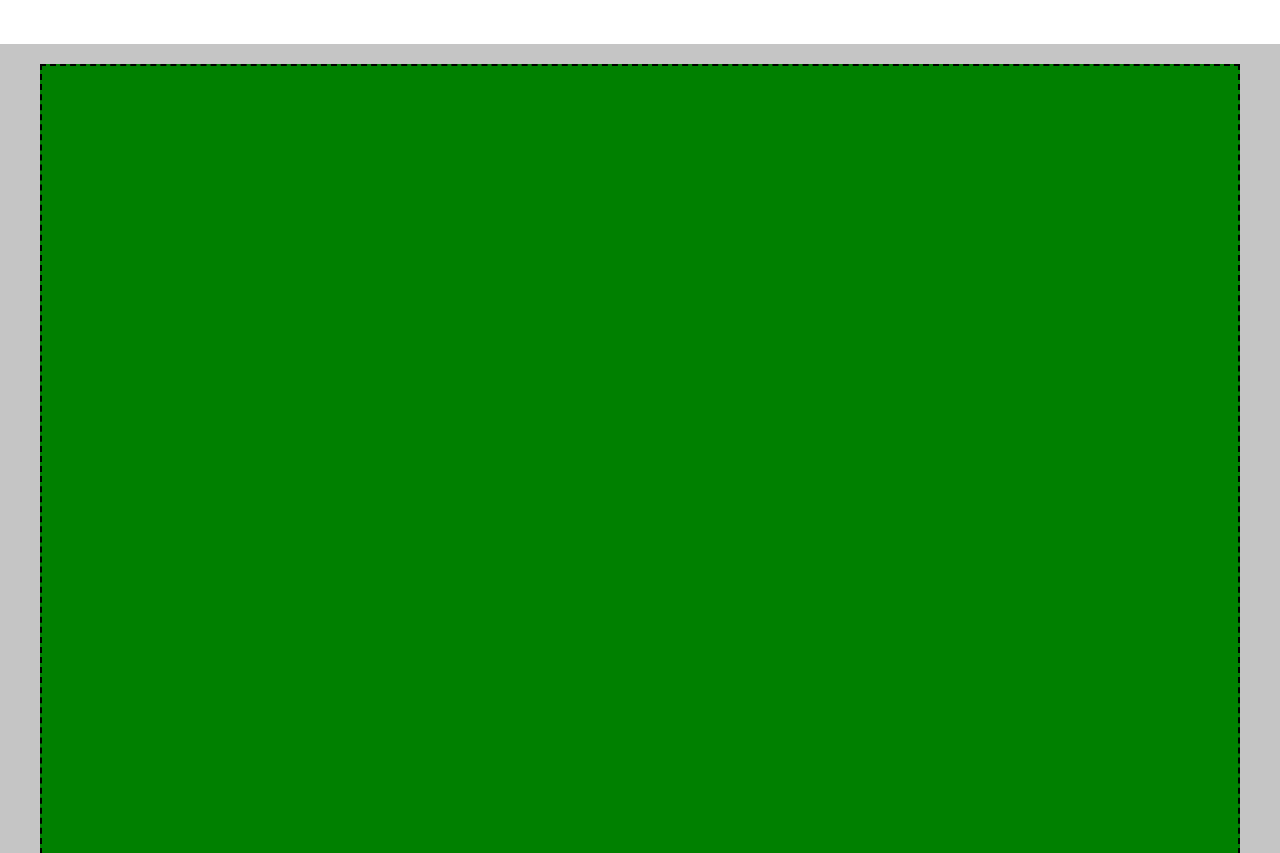
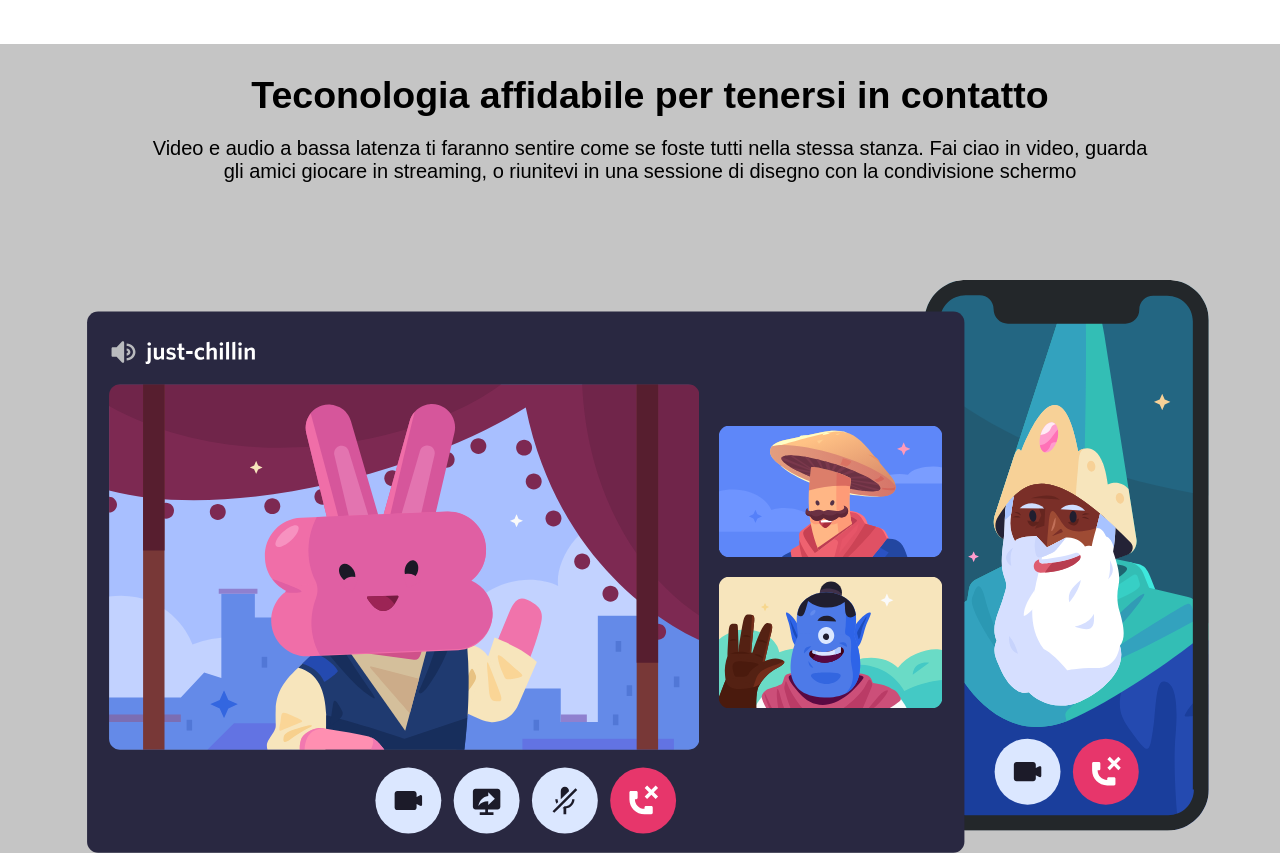
Before and after one commit to brian-tura/htmlcss-discord, a plain HTML site: page index.html in a window 1280 px wide. Shown: the part 2078-2931 px from the top of the page. Drawn offline with Linux system fonts and the light colour scheme.

Commit message:
[FEAT] Creata sezione immagine grande

```diff
--- a/css/style.css
+++ b/css/style.css
@@ -54,10 +54,6 @@
 
 .just-flex-start{
     justify-content: flex-start;
-}
-
-.txt-align-left{
-    text-align: left;
 }
 
 .just-sb{
@@ -170,11 +166,28 @@ li{
     flex-direction: row-reverse;
 }
 
+/* Fine immagini */
 
+/* Inizio Grande immagine */
 
+.container-img{
+    margin: 0px auto;
+    display: flex;
+    max-width: 1200px;
+}
 
+.big-img{
+    width: 1200px;
+}
 
+.title-big-img{
+    font-size: 25px;
+}
 
+.txt-big-img{
+    font-size: 20px;
+    width: 85%;
+}
 
 
 
--- a/index.html
+++ b/index.html
@@ -107,8 +107,19 @@
 
     <!-- Rettangolo verde -->
      <div class="bg-grey">
-        <div class="container">
-            <div class="content min-h-800 bg-green main-col border-black"></div>
+        <div class="container-img">
+            <div class="content d-flex show-col my-20">
+                <div class="d-flex title-big-img">
+                    <h2>Teconologia affidabile per tenersi in contatto</h2>
+                </div>
+                <div class="txt-align-center d-flex my-20 txt-big-img">
+                    <p>Video e audio a bassa latenza ti faranno sentire come se foste tutti nella stessa stanza. Fai ciao in video, guarda gli amici giocare in streaming, o riunitevi in una sessione di disegno con la condivisione schermo</p>
+                </div>
+                <div>
+                    <img class="big-img" src="./img/item4-big.svg" alt="">
+                </div>
+
+            </div>
         </div>
      </div>
 </main>
```
